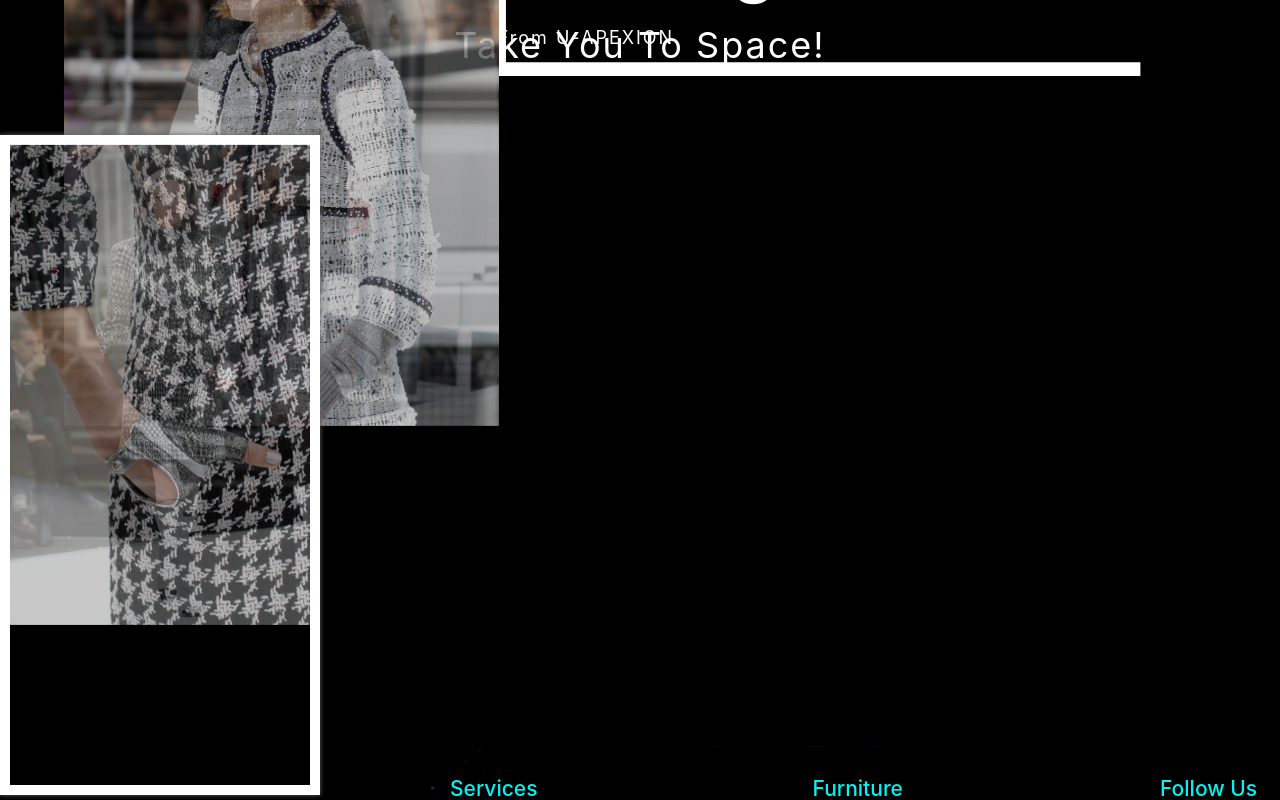
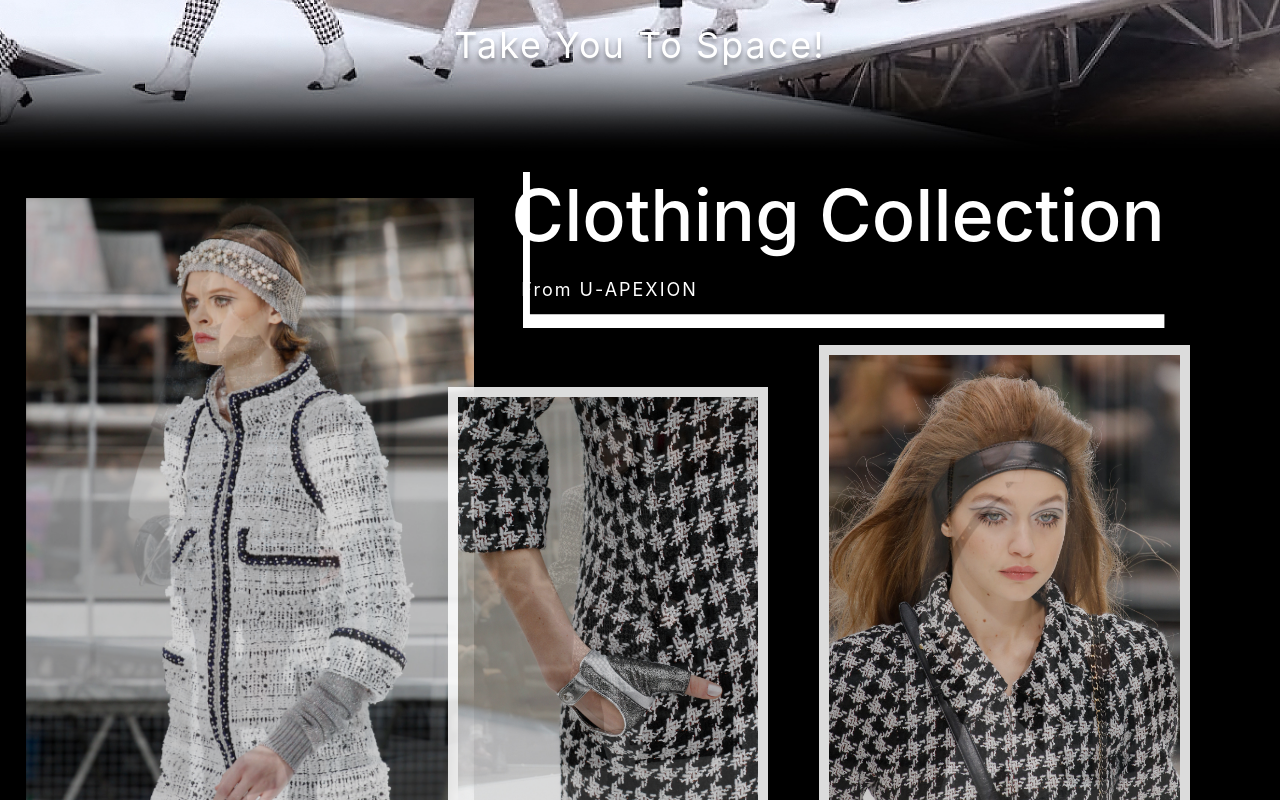
Before and after one commit to Jhih-Ting23472002/u-apexion-react, a React (Create React App) app: page /products in a window 1280 px wide. Shown: the part 620-1420 px from the top of the page. Built offline with nearby package versions, Linux system fonts and the light colour scheme.

Commit message:
周邊商品修改

```diff
--- a/src/pages/Products/Products.js
+++ b/src/pages/Products/Products.js
@@ -12,9 +12,8 @@ function Products() {
         </div>
         <img src="./product_img/product_01.jpg" alt="" />
       </div>
-      {/*-------時裝照--------------------------*/}
+      {/*------------------------時裝照--------------------------*/}
       <div className="pr-home-fashion-img">
-
         <div className="slider_container">
           <div>
             <img src="./product_img/_CHA0849.jpg" alt="" />
@@ -54,13 +53,42 @@ function Products() {
           </div>
         </div>
         <div class="slider_container2">
-          <div><img src="./product_img/_CHA0912.jpg" alt="" /></div>
-          <div><img src="./product_img/_LLL6122.jpg" alt="" /></div>
-          <div><img src="./product_img/_CHA2055.jpg" alt="" /></div>
-          <div><img src="./product_img/_ARC0233.jpg" alt="" /></div>
-          <div><img src="./product_img/_CHA0448.jpg" alt="" /></div>
+          <div>
+            <img src="./product_img/_CHA0912.jpg" alt="" />
+          </div>
+          <div>
+            <img src="./product_img/_LLL6122.jpg" alt="" />
+          </div>
+          <div>
+            <img src="./product_img/_CHA2055.jpg" alt="" />
+          </div>
+          <div>
+            <img src="./product_img/_ARC0233.jpg" alt="" />
+          </div>
+          <div>
+            <img src="./product_img/_CHA0448.jpg" alt="" />
+          </div>
+        </div>
+        <div class="slider_container3">
+          <div>
+            <img src="./product_img/1488892689522.jpg" alt="" />
+          </div>
+          <div>
+            <img src="./product_img/_CHA0364.jpg" alt="" />
+          </div>
+          <div>
+            <img src="./product_img/_CHA2343.jpg" alt="" />
+          </div>
+          <div>
+            <img src="./product_img/_LLL6211.jpg" alt="" />
+          </div>
+          <div>
+            <img src="./product_img/_CHA0903.jpg" alt="" />
+          </div>
         </div>
       </div>
+    {/*------------------------新品--------------------------*/}
+
     </article>
   );
 }
--- a/src/pages/Products/Products.scss
+++ b/src/pages/Products/Products.scss
@@ -86,14 +86,15 @@
 
 /* 第2段時裝照--------------------------------------------------------------------------------------- */
 .pr-home-fashion-img {
-    width   : 100%;
-    display       : flex;
-    position: relative;
+    width          : 100%;
+    display        : flex;
+    position       : relative;
+    justify-content: space-between;
 
     >.pr-home-fashion-div {
         display       : flex;
         flex-direction: row-reverse;
-        margin-right  : 8%;
+        margin-right  : 9%;
 
         >.pr-home-fashion-svg {
             position: relative;
@@ -117,25 +118,24 @@
     }
 
     .slider_container {
-        display: block;
-        margin-left: 5%;
-        margin-top: 2%;
+        display                  : block;
+        margin-left              : 2%;
+        margin-top               : 2%;
+        height                   : 100vh;
+        // top                   : 2%;
+        width                    : 35%;
+        position                 : relative;
 
-        // top                   : 2%;
-        width                 : 34%;
-        height: 100vh;
-        position              : relative;
-
-        // overflow: hidden;
     }
 
     .slider_container div {
         position: absolute;
-        width   : 100%;
-        top     : 0;
-        left    : 0;
-        opacity : 0;
-        filter  : alpha(opacity=0);
+
+        width  : 100%;
+        top    : 0;
+        left   : 0;
+        opacity: 0;
+        filter : alpha(opacity=0);
 
         >img {
             width: 100%;
@@ -215,23 +215,22 @@
     }
 
     .slider_container2 {
-        top                   : 26%;
-        width                 : 25%;
-        height: 80%;
-        position              : absolute;
-        border: 10px solid;
-        border-color: #fff;
+        top       : 26%;
+        left      : 35%;
+        width     : 25%;
+        position  : absolute;
         box-shadow: #666 0 0 5px;
-
     }
 
     .slider_container2 div {
-        position: absolute;
-        width   : 100%;
-        top     : 0;
-        left    : 0;
-        opacity : 0;
-        filter  : alpha(opacity=0);
+        position    : absolute;
+        border      : 10px solid;
+        border-color: #fff;
+        width       : 100%;
+        top         : 0;
+        left        : 0;
+        opacity     : 0;
+        filter      : alpha(opacity=0);
 
         >img {
             width: 100%;
@@ -309,4 +308,99 @@
         -webkit-animation-delay: 20s;
         animation-delay        : 20s;
     }
+
+    .slider_container3 {
+        top       : 21%;
+        right     : 7%;
+        width     : 29%;
+        position  : absolute;
+        box-shadow: #666 0 0 5px;
+    }
+
+    .slider_container3 div {
+        position    : absolute;
+        border      : 10px solid;
+        border-color: #fff;
+        width       : 100%;
+        top         : 0;
+        left        : 0;
+        opacity     : 0;
+        filter      : alpha(opacity=0);
+
+        >img {
+            width: 100%;
+        }
+    }
+
+    // 設定動畫週期
+    .slider_container3 div {
+        -webkit-animation: round 25s linear infinite;
+        animation        : round 25s linear infinite;
+    }
+
+    @-webkit-keyframes round {
+        4% {
+            opacity: 1;
+            filter : alpha(opacity=100);
+            /* 0 - 1秒 淡入*/
+        }
+
+        20% {
+            opacity: 1;
+            filter : alpha(opacity=100);
+            /* 1- 5秒靜止*/
+        }
+
+        24% {
+            opacity: 0;
+            filter : alpha(opacity=0);
+            /* 5-6秒淡出*/
+        }
+    }
+
+    @keyframes round {
+        4% {
+            opacity: 1;
+            filter : alpha(opacity=100);
+            /* 0 - 1秒 淡入*/
+        }
+
+        20% {
+            opacity: 1;
+            filter : alpha(opacity=100);
+            /* 1- 5秒靜止*/
+        }
+
+        24% {
+            opacity: 0;
+            filter : alpha(opacity=0);
+            /* 5-6秒淡出*/
+        }
+    }
+
+    //每張圖片進場時間相隔5秒
+    .slider_container3 div:nth-child(5) {
+        -webkit-animation-delay: 0s;
+        animation-delay        : 0s;
+    }
+
+    .slider_container3 div:nth-child(4) {
+        -webkit-animation-delay: 5s;
+        animation-delay        : 5s;
+    }
+
+    .slider_container3 div:nth-child(3) {
+        -webkit-animation-delay: 10s;
+        animation-delay        : 10s;
+    }
+
+    .slider_container3 div:nth-child(2) {
+        -webkit-animation-delay: 15s;
+        animation-delay        : 15s;
+    }
+
+    .slider_container3 div:nth-child(1) {
+        -webkit-animation-delay: 20s;
+        animation-delay        : 20s;
+    }
 }
--- a/src/pages/Travel/TravelNotes.css
+++ b/src/pages/Travel/TravelNotes.css
@@ -530,11 +530,11 @@
 
 
 
-  img {
+  /* img {
     width: 100%;
     height: 43vh;
     object-fit: cover;
-  }
+  } */
 
   .vertical {
     flex-direction: column;
@@ -733,9 +733,9 @@
       background: rgba(128, 128, 128, 0.5);
     }
 
-    img {
+    /* img {
       height: 60vh;
-    }
+    } */
 
     .previous,
     .next {
```
Also changed, not shown: 1 other file (tests, documents, lock files or other folders).
